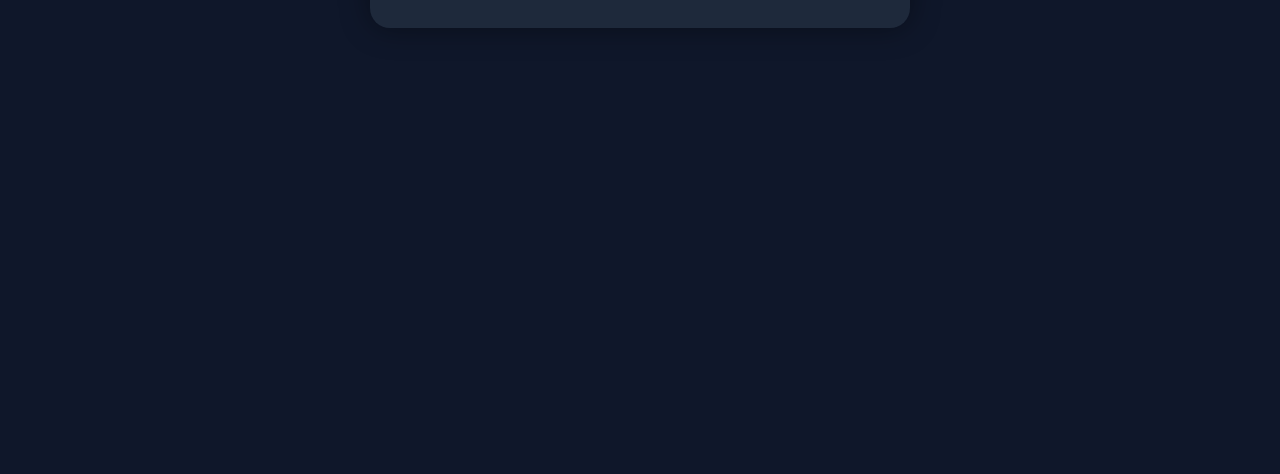
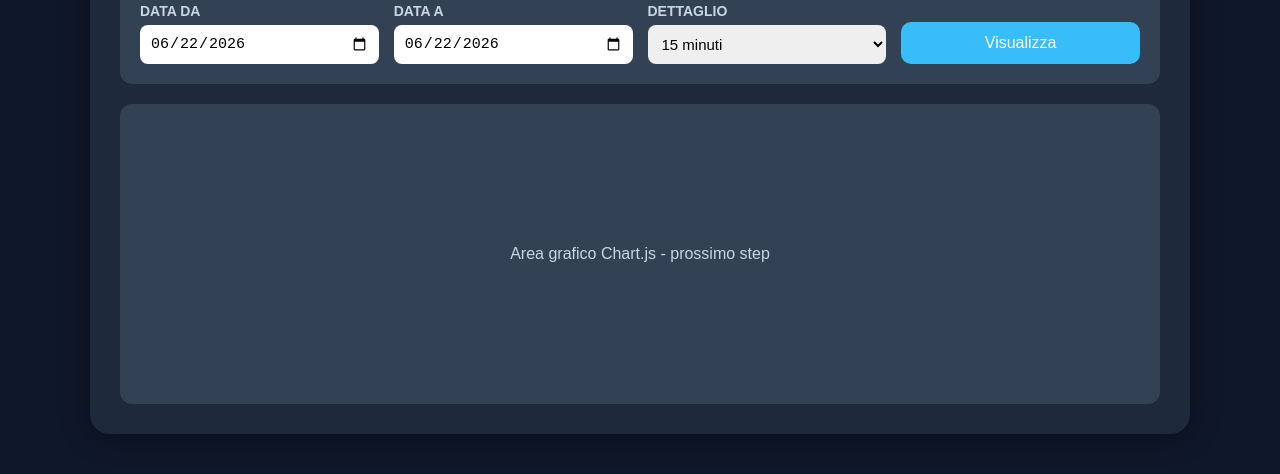
Before and after one commit to info496/precog-energy, a website: page public/index.html in a window 1280 px wide. Shown: the part 681-1155 px from the top of the page. Before the commit the page ends 840 px from the top, so only its background shows below. Drawn offline with Linux system fonts and the light colour scheme; no server answers.

Commit message:
feat: add PUN chart filters layout

```diff
--- a/public/index.html
+++ b/public/index.html
@@ -11,11 +11,14 @@
             font-family:Arial,Helvetica,sans-serif;
             background:#0f172a;
             color:white;
-            display:flex;
-            justify-content:center;
-            align-items:center;
             min-height:100vh;
             padding:20px;
+        }
+
+        .container{
+            width:100%;
+            max-width:1100px;
+            margin:0 auto;
         }
 
         .card{
@@ -24,8 +27,7 @@
             border-radius:20px;
             text-align:center;
             box-shadow:0 0 30px rgba(0,0,0,.4);
-            width:100%;
-            max-width:480px;
+            margin-bottom:20px;
         }
 
         h1{
@@ -52,6 +54,52 @@
             color:#cbd5e1;
         }
 
+        .filters{
+            display:flex;
+            gap:15px;
+            justify-content:space-between;
+            align-items:end;
+            flex-wrap:wrap;
+            background:#334155;
+            padding:20px;
+            border-radius:12px;
+            margin-top:20px;
+        }
+
+        .filter-group{
+            display:flex;
+            flex-direction:column;
+            text-align:left;
+            gap:6px;
+            flex:1;
+            min-width:160px;
+        }
+
+        label{
+            font-size:14px;
+            font-weight:bold;
+            color:#cbd5e1;
+        }
+
+        input, select{
+            padding:10px;
+            border-radius:8px;
+            border:none;
+            font-size:15px;
+        }
+
+        .chart-box{
+            background:#334155;
+            padding:20px;
+            border-radius:12px;
+            margin-top:20px;
+            min-height:260px;
+            display:flex;
+            justify-content:center;
+            align-items:center;
+            color:#cbd5e1;
+        }
+
         button{
             padding:12px 25px;
             border:none;
@@ -62,10 +110,23 @@
             font-size:16px;
             margin-top:10px;
         }
+
+        @media (max-width:600px){
+            .valore{
+                font-size:30px;
+            }
+
+            .filters{
+                flex-direction:column;
+                align-items:stretch;
+            }
+        }
     </style>
 </head>
 
 <body>
+
+<div class="container">
 
     <div class="card">
         <h1>PUN INDEX GME</h1>
@@ -85,6 +146,43 @@
         <button onclick="caricaPun()">Aggiorna</button>
     </div>
 
+    <div class="card">
+        <h1>Grafico PUN</h1>
+
+        <div class="filters">
+            <div class="filter-group">
+                <label for="dateFrom">DATA DA</label>
+                <input type="date" id="dateFrom">
+            </div>
+
+            <div class="filter-group">
+                <label for="dateTo">DATA A</label>
+                <input type="date" id="dateTo">
+            </div>
+
+            <div class="filter-group">
+                <label for="detail">DETTAGLIO</label>
+                <select id="detail">
+                    <option value="quarter">15 minuti</option>
+                    <option value="hour">Orario</option>
+                    <option value="daily">Giornaliero</option>
+                    <option value="monthly">Mensile</option>
+                    <option value="yearly">Annuale</option>
+                </select>
+            </div>
+
+            <div class="filter-group">
+                <button onclick="caricaGrafico()">Visualizza</button>
+            </div>
+        </div>
+
+        <div class="chart-box" id="chartBox">
+            Area grafico Chart.js - prossimo step
+        </div>
+    </div>
+
+</div>
+
 <script>
 function formatDate(data){
     return data.substring(6,8) + "/" +
@@ -98,6 +196,14 @@ function formatPun(value){
 
 function formatKwh(value){
     return (value / 1000).toFixed(3) + " €/kWh";
+}
+
+function todayInputDate(){
+    const now = new Date();
+    const y = now.getFullYear();
+    const m = String(now.getMonth() + 1).padStart(2, "0");
+    const d = String(now.getDate()).padStart(2, "0");
+    return `${y}-${m}-${d}`;
 }
 
 async function caricaPun(){
@@ -149,6 +255,22 @@ async function caricaPun(){
     }
 }
 
+function inizializzaFiltri(){
+    const oggi = todayInputDate();
+    document.getElementById("dateFrom").value = oggi;
+    document.getElementById("dateTo").value = oggi;
+}
+
+function caricaGrafico(){
+    const from = document.getElementById("dateFrom").value;
+    const to = document.getElementById("dateTo").value;
+    const detail = document.getElementById("detail").value;
+
+    document.getElementById("chartBox").innerHTML =
+        "Grafico richiesto: " + from + " → " + to + " | " + detail;
+}
+
+inizializzaFiltri();
 caricaPun();
 </script>
 
```
Lines whose indentation alone changed are shown as unchanged.
